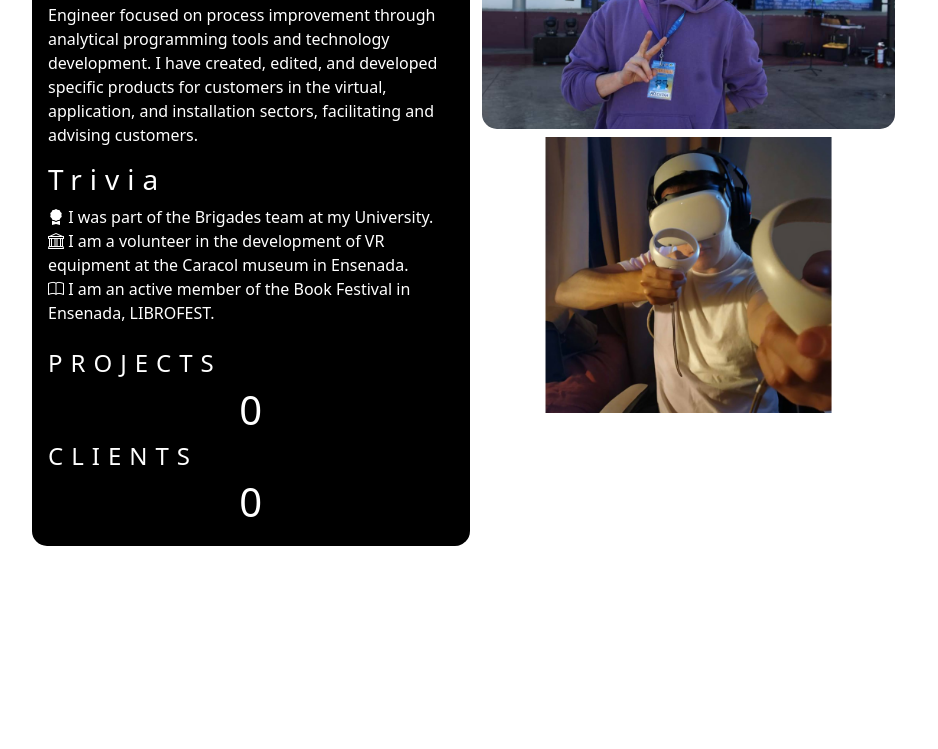
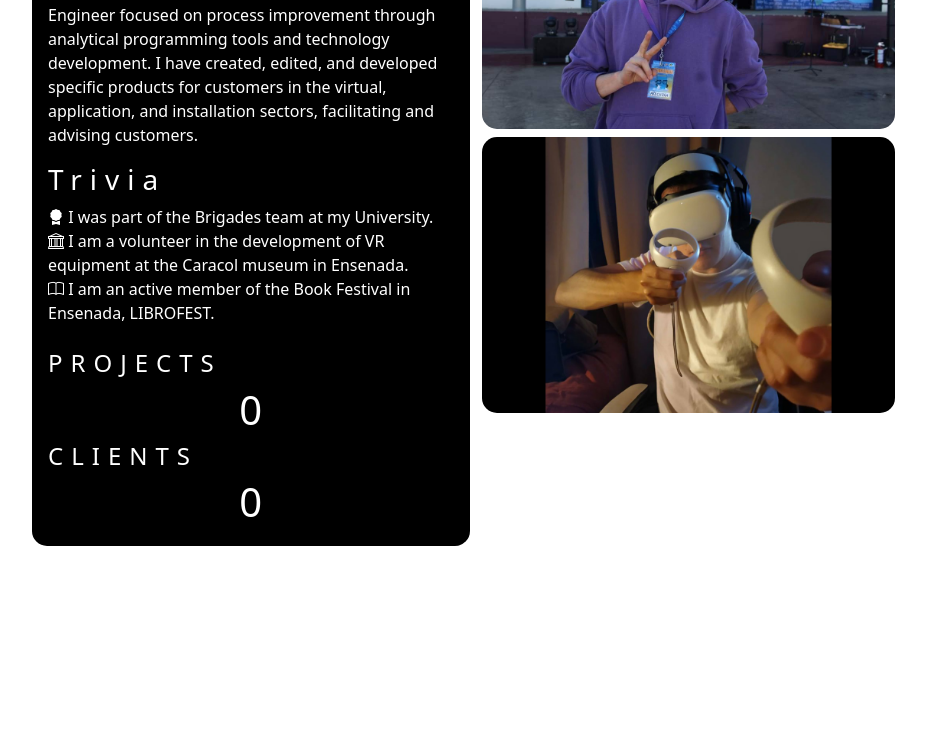
Before and after one commit to DavidArechiga1/Online-Portfolio-DA-SE, a plain HTML site: page index.html in a window 1280 px wide. Shown: the part 1000-1749 px from the top of the page, without its empty margins (303-1241 px from the left). Drawn offline with nearby package versions, Linux system fonts and the light colour scheme; a web font is replaced by a local one.

Commit message:
Update index.html

```diff
--- a/index.html
+++ b/index.html
@@ -141,7 +141,7 @@
 
           <div class="col-sm-12 col-md-6 about-col-1 img-about">
             <img src="./assets/img2.jpeg" alt="" class="img-fluid mb-2">
-            <img src="./assets/DV_VR_cut_1.jpg.png" alt="" class="img-fluid mb-2">
+            <img src="./assets/DV_VR_cut_2.png" alt="" class="img-fluid mb-2">
           </div>
         </div>
       </div>
```
